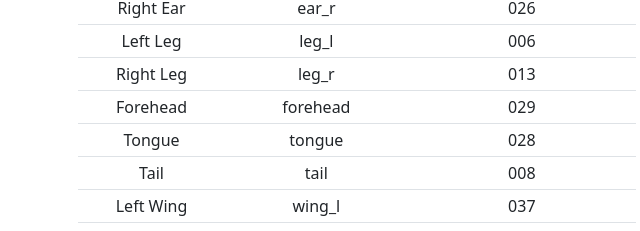
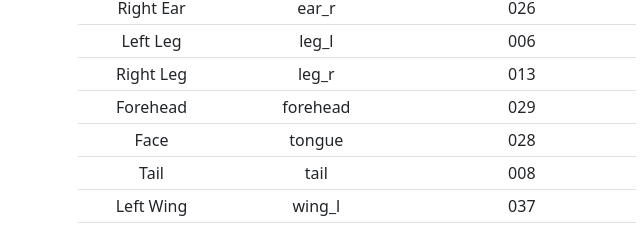
Before and after one commit to NostalgiaNinja/CWEModding, a plain HTML site: page animals.html in a window 1280 px wide. Shown: the part 3640-3871 px from the top of the page, 283-923 px from the left. Drawn offline with nearby package versions, Linux system fonts and the light colour scheme.

Commit message:
Change "common name" of tongue from Tongue to Face

```diff
--- a/animals.html
+++ b/animals.html
@@ -176,7 +176,7 @@
                             <td>029</td>
                         </tr>
                         <tr>
-                            <td>Tongue</td>
+                            <td>Face</td>
                             <td>tongue</td>
                             <td>028</td>
                         </tr>
```
